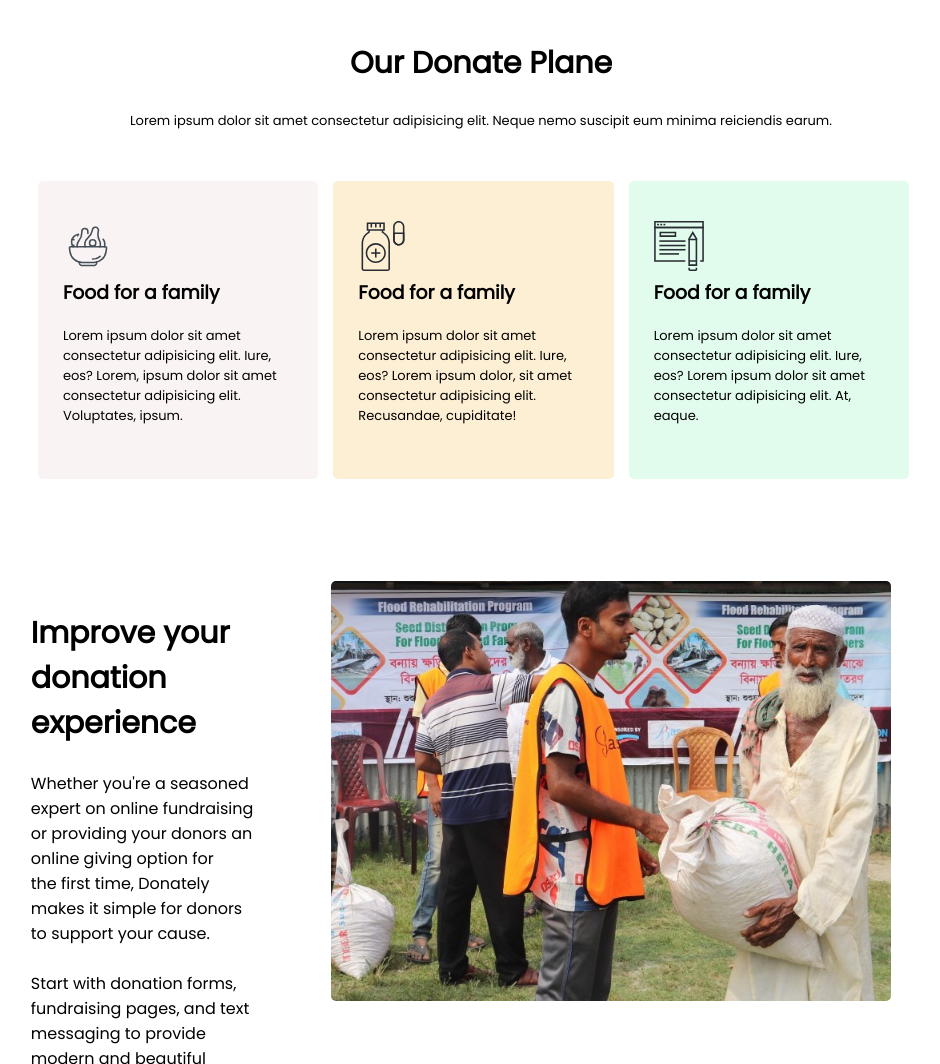
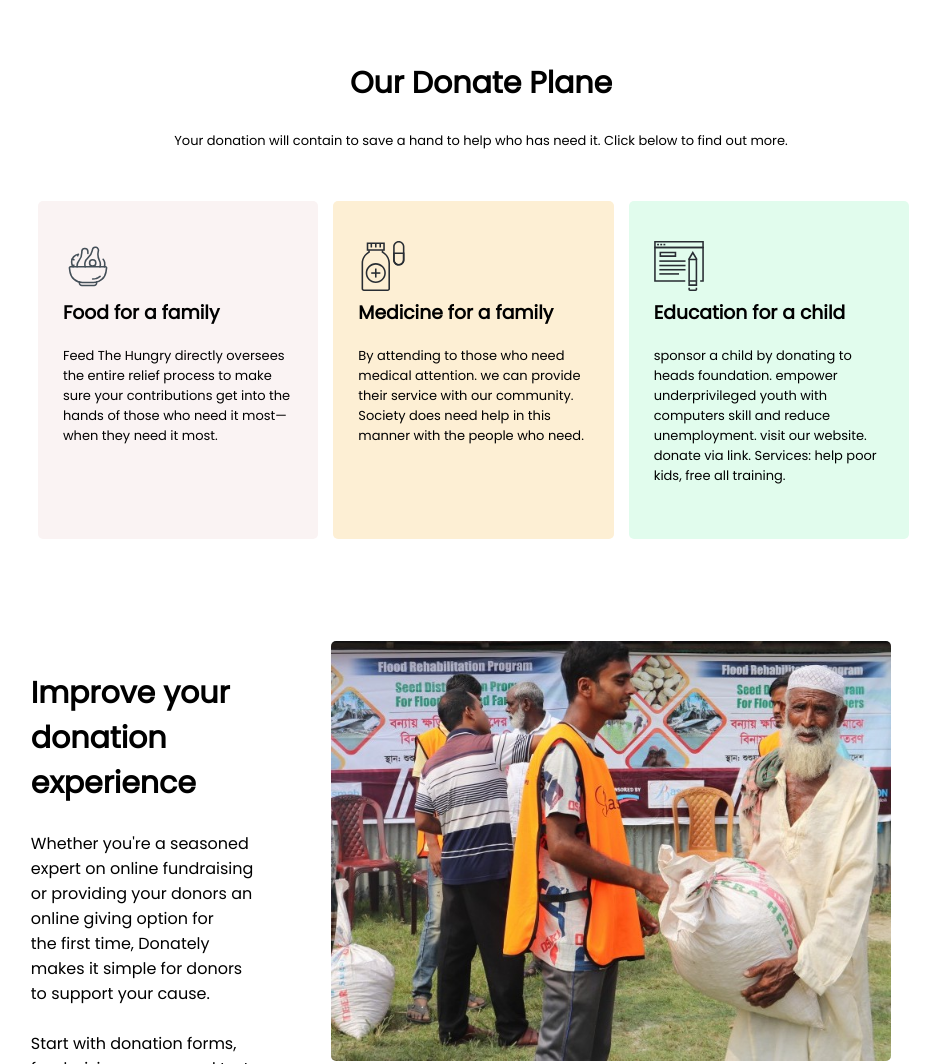
Before and after one commit to sheikh-momin/Donate-today, a plain HTML site: page index.html in a window 1280 px wide. Shown: the part 1284-2348 px from the top of the page, without its empty margins (159-1099 px from the left). Drawn offline with Linux system fonts and the light colour scheme.

Commit message:
I hop This the last vcommit

```diff
--- a/index.html
+++ b/index.html
@@ -14,7 +14,7 @@
   <!-- Header Section Start-->
   <section class="header-section">
     <h1 class="header-text">Let's Help Those Who Are <br> More In Need</h1>
-    <p class="header-per-text">Lorem ipsum dolor sit amet consectetur adipisicing elit. Exercitationem necessitatibus corrupti obcaecati tempora dicta architecto eum nesciunt ab iure voluptatem.</p>
+    <p class="header-per-text">The only donation platform you need to improve your donor experience, simplify your processes, and increase revenue.</p>
     <button class="donate-btn">Donate Now</button>
   </section>
   <!-- Header Section End-->
@@ -24,7 +24,7 @@
   <!-- Donate Section Start -->
   <section class="donate-section">
     <h1 class="donate-header-text">Donate Today</h1>
-    <p class="donate-per-text">Lorem ipsum dolor sit amet consectetur, adipisicing elit. Ea necessitatibus nihil eligendi adipisci qui? Saepe.</p>
+    <p class="donate-per-text">For someone that is not very "techy" like me, Online Donate made my job easy. It is extremely user and donor friendly. <br> Please choose donation amount*</p>
     <div>
       <h1 class="amount">100tk</h1>
       <h1 class="amount" id="amount">200tk</h1>
@@ -43,26 +43,28 @@
   <!-- Donate Plan Section start -->
   <section class="donate-plan">
     <h1 class="donate-header-text" style="text-align: center;">Our Donate Plane</h1>
-    <p class="donate-per-text" style="text-align: center;">Lorem ipsum dolor sit amet consectetur adipisicing elit. Neque nemo suscipit eum minima
-      reiciendis earum.</p>
+    <p class="donate-per-text" style="text-align: center;">Your donation will contain to save a hand to help who has need it.
+
+    Click below to find out more.</p>
     <div class="donate-plan-div">
       <div class="donate-card" style="background-color: #faf3f3;">
         <img class="icon-img" src="./icons/icon8.svg" alt="">
         <h3 class="card-header">Food for a family</h3>
-        <p class="donate-per-text">Lorem ipsum dolor sit amet consectetur adipisicing elit. Iure, eos? Lorem, ipsum dolor
-          sit amet consectetur adipisicing elit. Voluptates, ipsum.</p>
+        <p class="donate-per-text">Feed The Hungry directly oversees the entire relief process to make sure your contributions get into the hands of those
+        who need it most—when they need it most.</p>
       </div>
       <div class="donate-card" style="background-color: #fdefd4;">
         <img class="icon-img" src="./icons/medicine.svg" alt="">
-        <h3 class="card-header">Food for a family</h3>
-        <p class="donate-per-text">Lorem ipsum dolor sit amet consectetur adipisicing elit. Iure, eos? Lorem ipsum dolor,
-          sit amet consectetur adipisicing elit. Recusandae, cupiditate!</p>
+        <h3 class="card-header">Medicine for a family</h3>
+        <p class="donate-per-text">By attending to those who need medical attention. we can provide their service with our community.
+        Society does need help in this manner with the people who need.</p>
       </div>
       <div class="donate-card" style="background-color: #e1fced;">
         <img class="icon-img" src="./icons/icon4.svg" alt="">
-        <h3 class="card-header">Food for a family</h3>
-        <p class="donate-per-text">Lorem ipsum dolor sit amet consectetur adipisicing elit. Iure, eos? Lorem ipsum dolor sit
-          amet consectetur adipisicing elit. At, eaque.</p>
+        <h3 class="card-header">Education for a child</h3>
+        <p class="donate-per-text">sponsor a child by donating to heads foundation. empower underprivileged youth with computers skill and reduce
+        unemployment. visit our website. donate via link. Services: help poor kids, free all
+        training.</p>
       </div>
 
     </div>
@@ -92,7 +94,9 @@
   <!-- Form Section Start -->
   <section class="input-form">
     <h1 class="donate-header-text">Get My Updates</h1>
-    <p class="donate-per-text">Lorem ipsum dolor sit amet consectetur adipisicing elit. Quas, velit.</p>
+    <p class="donate-per-text">The application has many features to suit our needs and their support response time has been less than 24 hours; <br> often
+    within a couple of hours. Combination of setup ease, overall feel of the application, <br> and helpful support make this a no
+    brainer. <p>
     <form class="form">
       <input class="input-email" type="email" placeholder="Email">
       <button class="subscribe-btn">Subscribe</button>
--- a/style.css
+++ b/style.css
@@ -16,6 +16,7 @@ body{
   background-repeat: no-repeat;
   background-size:100%;
   padding: 250px;
+
 }
 .header-text{
   font-size: 50px;
```
